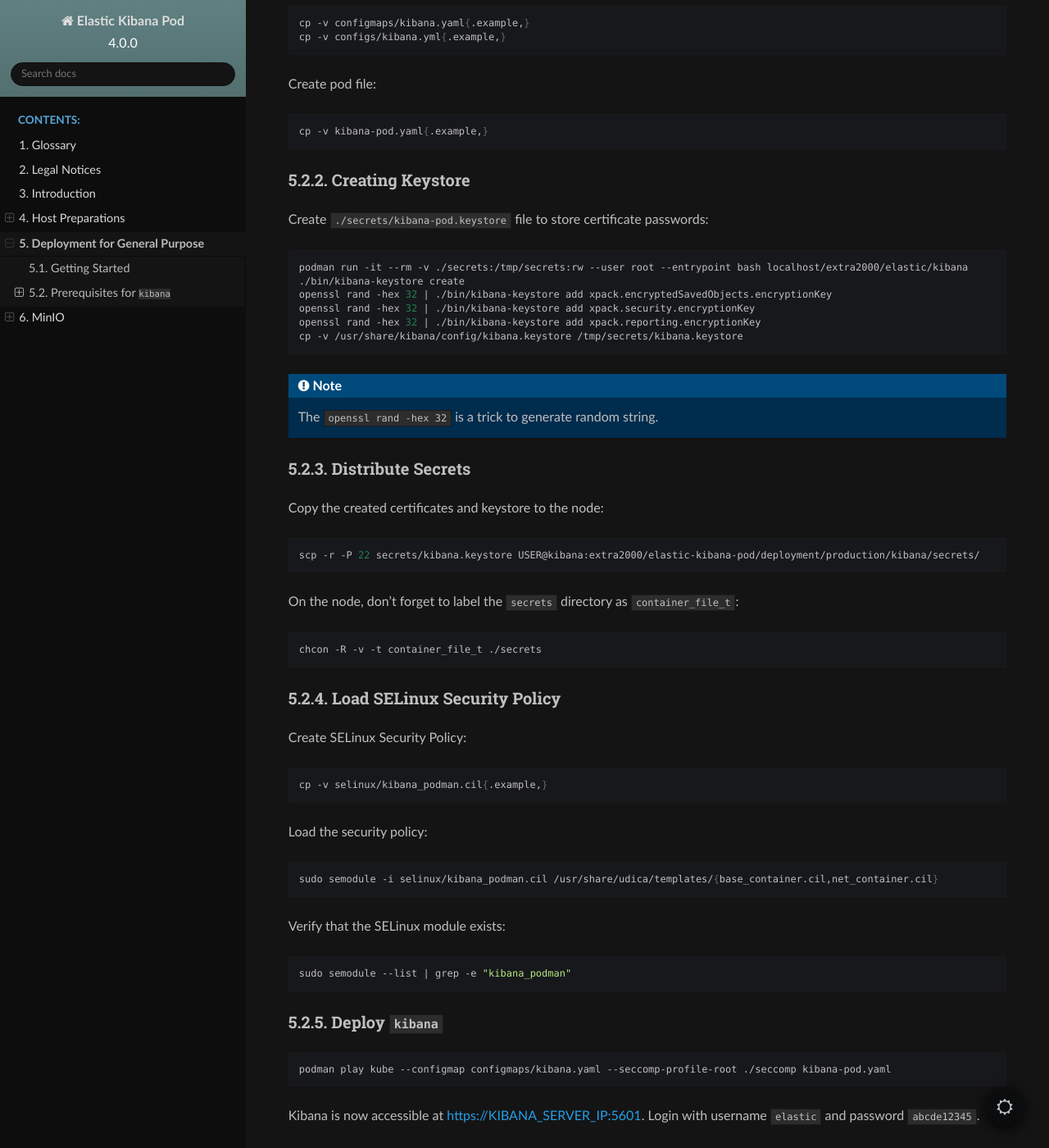
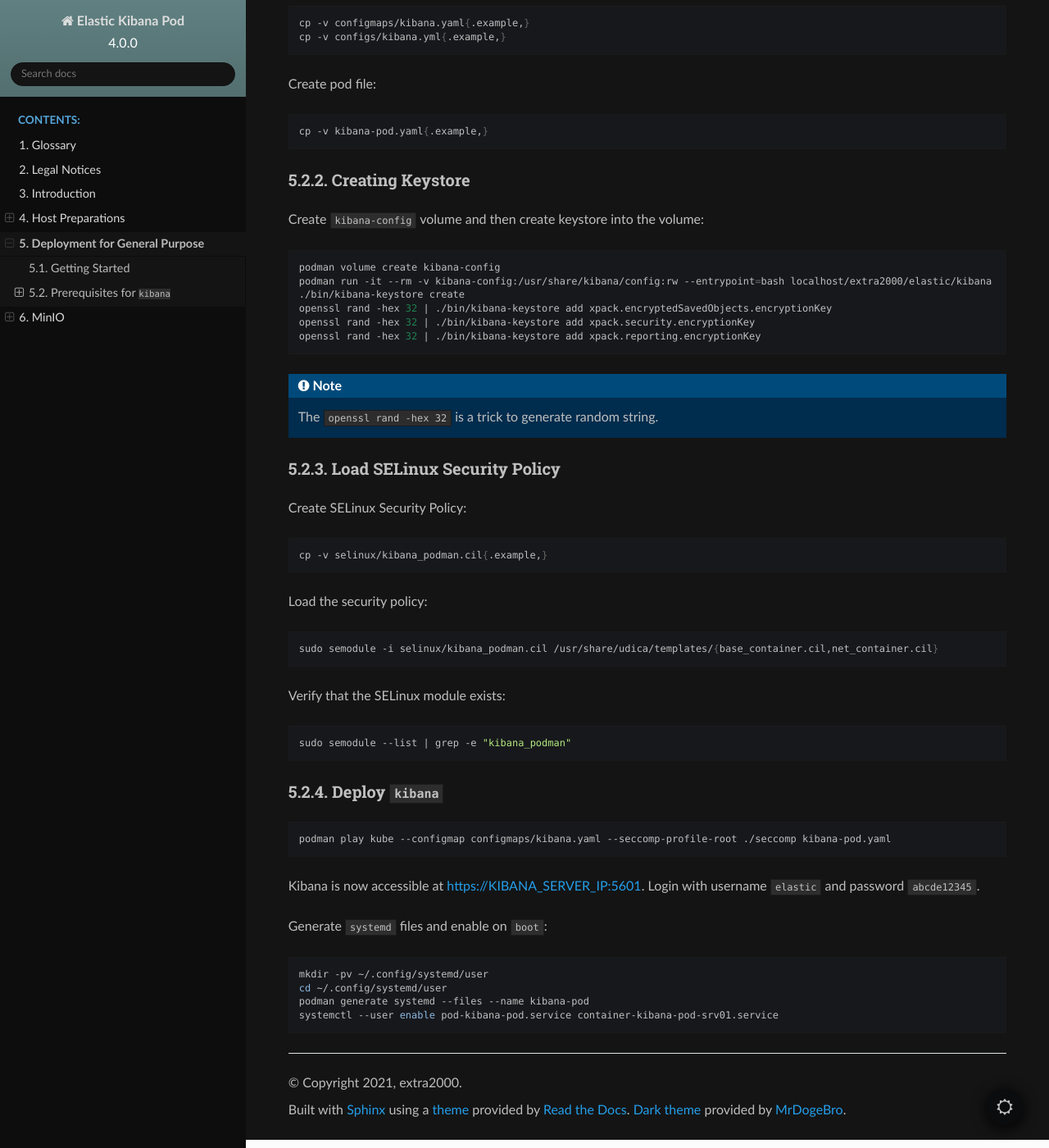
Before and after one commit to extra2000/elastic-kibana-pod, a Sphinx documentation site: the page built from docs/source/deployment_production.rst, in a window 1280 px wide and 1400 px high, scrolled down 922 px. Shown: the whole window at 82% size. Built offline with Sphinx 7.4.7 and the Read the Docs theme 2.0.0, drawn with Linux system fonts in a browser that asks for light colours.

Commit message:
refactor(pod): mount the whole config instead of keystore
BREAKING CHANGE: keystore file is no longer externalized

```diff
--- a/docs/source/deployment_production.rst
+++ b/docs/source/deployment_production.rst
@@ -53,35 +53,20 @@
 Creating Keystore
 ~~~~~~~~~~~~~~~~~
 
-Create ``./secrets/kibana-pod.keystore`` file to store certificate passwords:
+Create ``kibana-config`` volume and then create keystore into the volume:
 
 .. code-block:: bash
 
-    podman run -it --rm -v ./secrets:/tmp/secrets:rw --user root --entrypoint bash localhost/extra2000/elastic/kibana
+    podman volume create kibana-config
+    podman run -it --rm -v kibana-config:/usr/share/kibana/config:rw --entrypoint=bash localhost/extra2000/elastic/kibana
     ./bin/kibana-keystore create
     openssl rand -hex 32 | ./bin/kibana-keystore add xpack.encryptedSavedObjects.encryptionKey
     openssl rand -hex 32 | ./bin/kibana-keystore add xpack.security.encryptionKey
     openssl rand -hex 32 | ./bin/kibana-keystore add xpack.reporting.encryptionKey
-    cp -v /usr/share/kibana/config/kibana.keystore /tmp/secrets/kibana.keystore
 
 .. note::
 
     The ``openssl rand -hex 32`` is a trick to generate random string.
-
-Distribute Secrets
-~~~~~~~~~~~~~~~~~~
-
-Copy the created certificates and keystore to the node:
-
-.. code-block:: bash
-
-    scp -r -P 22 secrets/kibana.keystore USER@kibana:extra2000/elastic-kibana-pod/deployment/production/kibana/secrets/
-
-On the node, don't forget to label the ``secrets`` directory as ``container_file_t``:
-
-.. code-block:: bash
-
-    chcon -R -v -t container_file_t ./secrets
 
 Load SELinux Security Policy
 ~~~~~~~~~~~~~~~~~~~~~~~~~~~~
```
Also changed, not shown: 1 other file.
